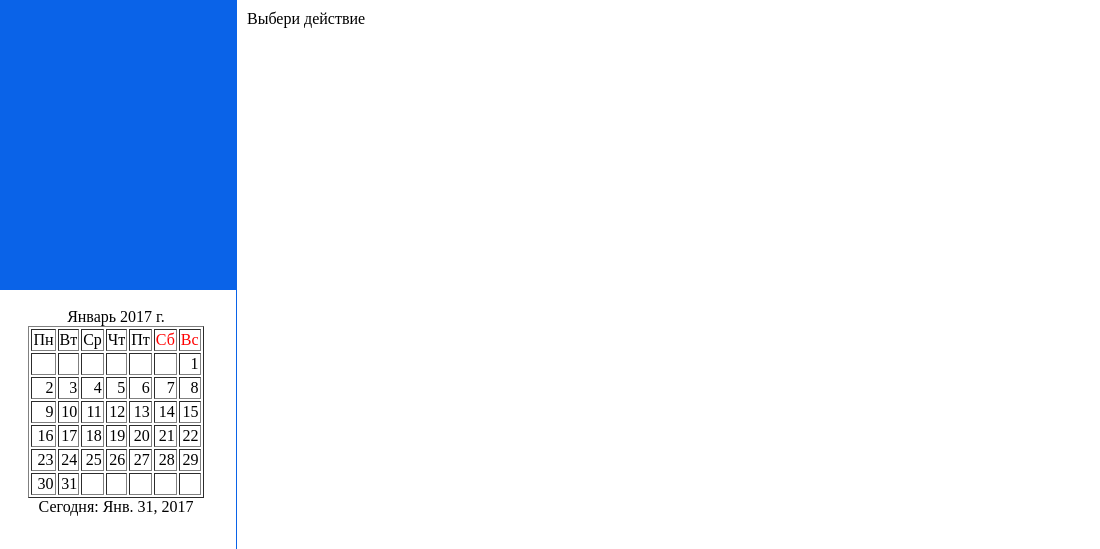
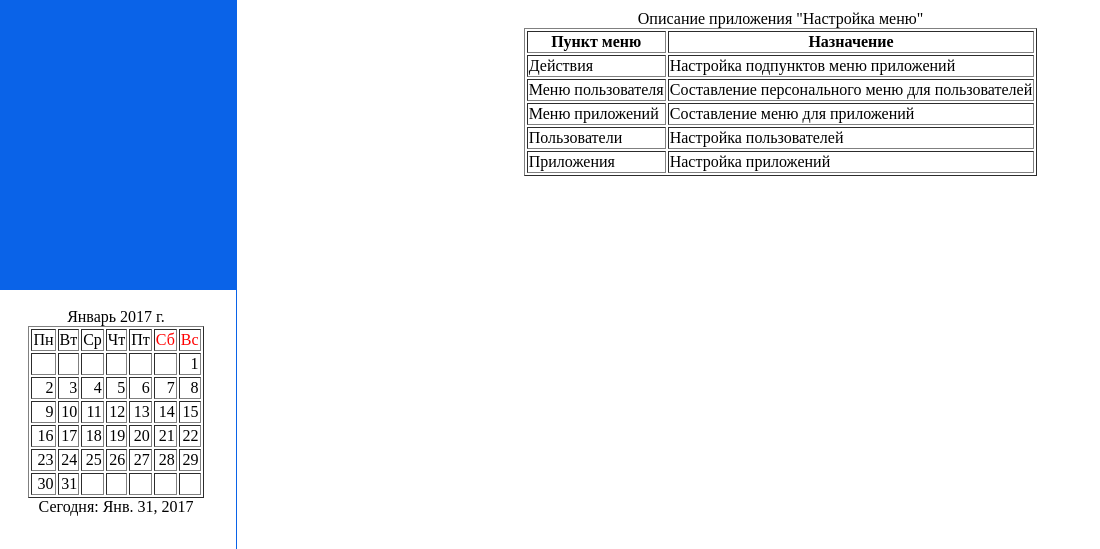
Before and after one commit to Pingvin8830/VNSR, a Django app: page /menu/ in a window 1320 px wide. Shown: the part 73-622 px from the top of the page, without its empty margins (0-1100 px from the left). Run offline with Django 3.2, Linux system fonts and the light colour scheme; data that the repository does not hold is empty.

Commit message:
Описание работы приложения

```diff
--- a/VNSR/templates/menu/index.html
+++ b/VNSR/templates/menu/index.html
@@ -8,5 +8,33 @@
 {% endblock %}
 
 {% block content %}
-  Выбери действие
+  <center>
+    <table border=1>
+      <caption>Описание приложения "Настройка меню"</caption>
+      <tr>
+        <th>Пункт меню</th>
+        <th>Назначение</th>
+      </tr>
+      <tr>
+        <td>Действия</td>
+        <td>Настройка подпунктов меню приложений</td>
+      </tr>
+      <tr>
+        <td>Меню пользователя</td>
+        <td>Составление персонального меню для пользователей</td>
+      </tr>
+      <tr>
+        <td>Меню приложений</td>
+        <td>Составление меню для приложений</td>
+      </tr>
+      <tr>
+        <td>Пользователи</td>
+        <td>Настройка пользователей</td>
+      </tr>
+      <tr>
+        <td>Приложения</td>
+        <td>Настройка приложений</td>
+      </tr>
+    </table>
+  </center>
 {% endblock %}
```
